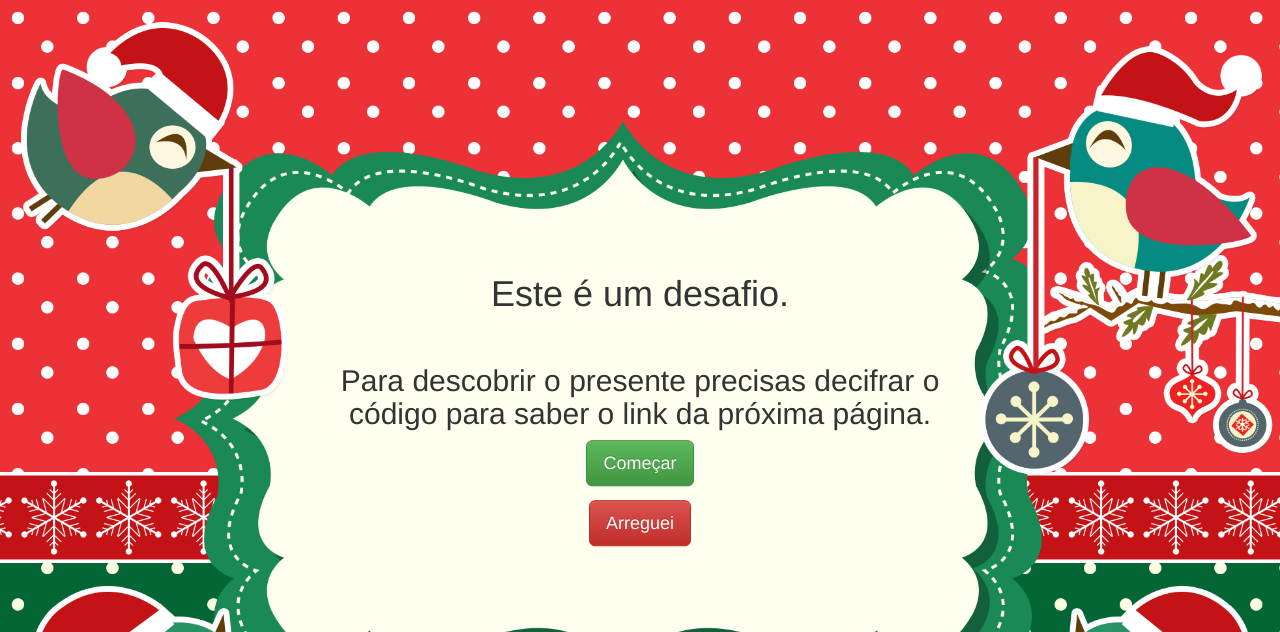
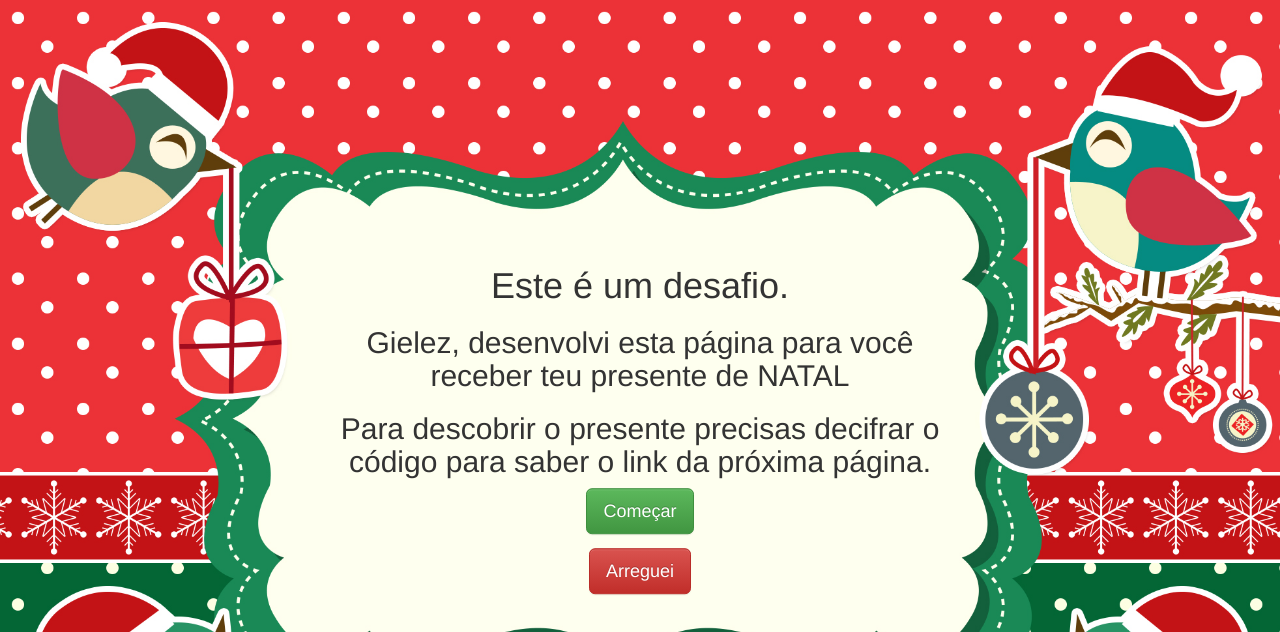
Before and after one commit to asengardeon/presenteGielez, a PHP site: page / in a window 1280 px wide. Shown: the top 632 px of the page. Run offline with PHP 8.4, Linux system fonts and the light colour scheme; some libraries are stand-ins or nearby versions.

Commit message:
Ajuste da mensagem inicial

```diff
--- a/index.php
+++ b/index.php
@@ -15,8 +15,11 @@
 </head>
 <body class="body-fundo1">
 <div class="container centered limit-text" align="center">
+  <br>
+  <br>
   <h1>Este é um desafio.</h1>
-  <br>
+
+  <h2>Gielez, desenvolvi esta página para você receber teu presente de NATAL</h2>
   <h2>Para descobrir o presente precisas decifrar o código para saber o link da próxima página.</h2>
   <form action="comecar.php">
     <button type="submit" class="btn btn-lg btn-success">Começar</button>
```
